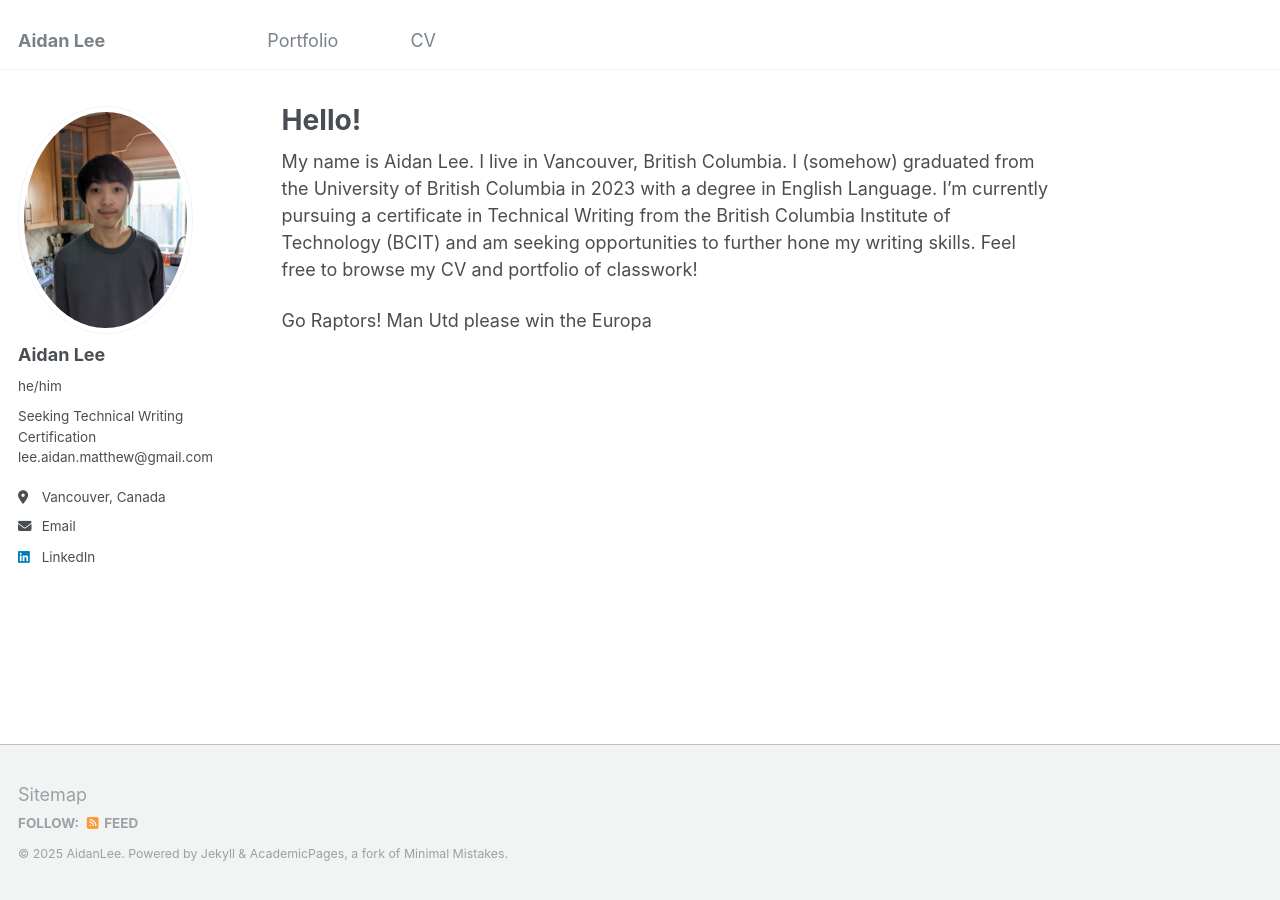
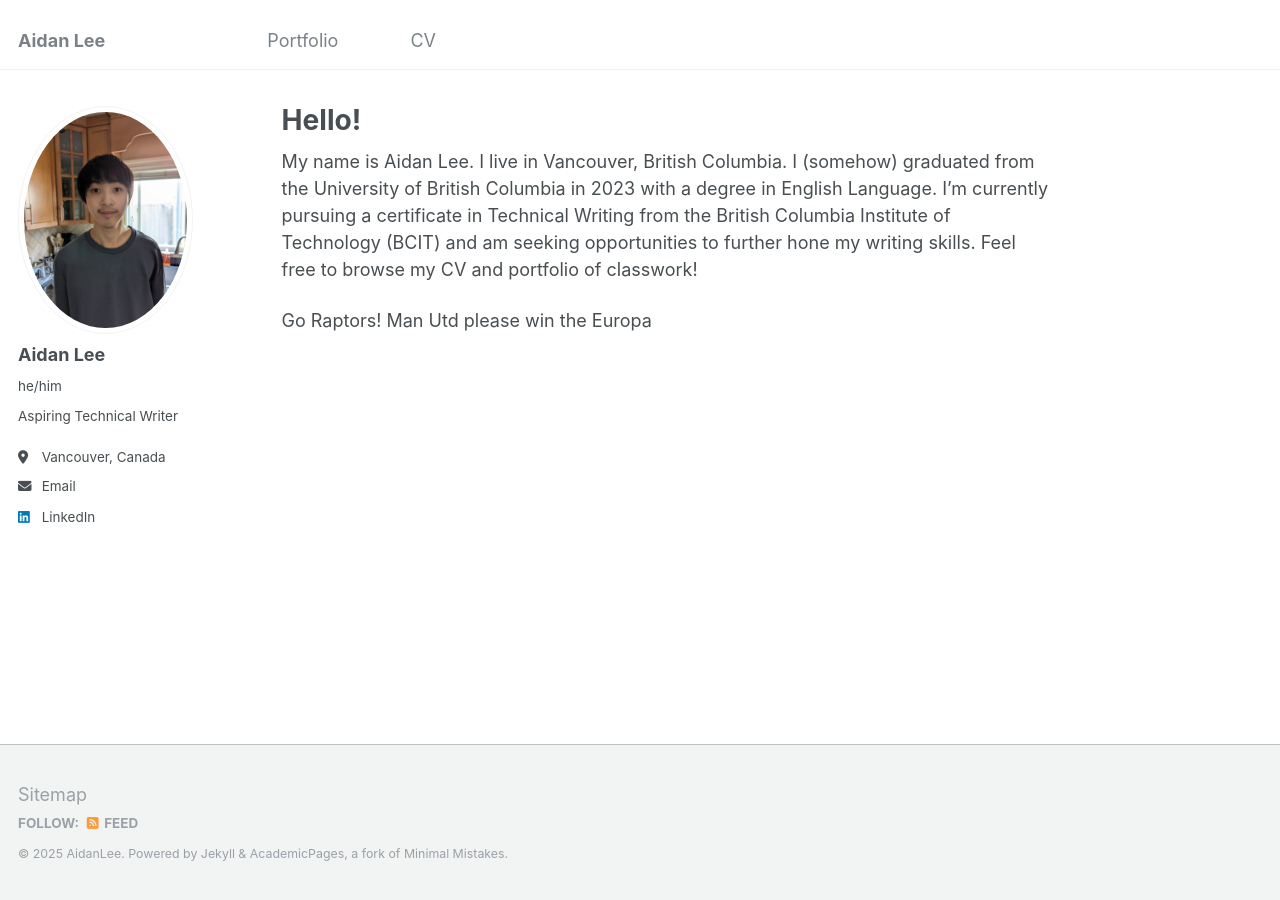
Before and after one commit to aidanmlee/aidanmlee.github.io, a Jekyll site: the page built from _pages/about.md, in a window 1280 px wide. Built offline with Jekyll 4.4.1, drawn with Linux system fonts in a browser that asks for light colours.

Commit message:
removed email from bio, updated bio

```diff
--- a/_config.yml
+++ b/_config.yml
@@ -24,8 +24,7 @@ author:
   avatar           : "profilepic.jpeg"
   name             : "Aidan Lee"
   pronouns         : "he/him" # example: "she/her"
-  bio              : "Seeking Technical Writing Certification
-    lee.aidan.matthew@gmail.com"
+  bio              : "Aspiring Technical Writer"
   location         : "Vancouver, Canada"
   employer         :
   uri              : # URL
```
